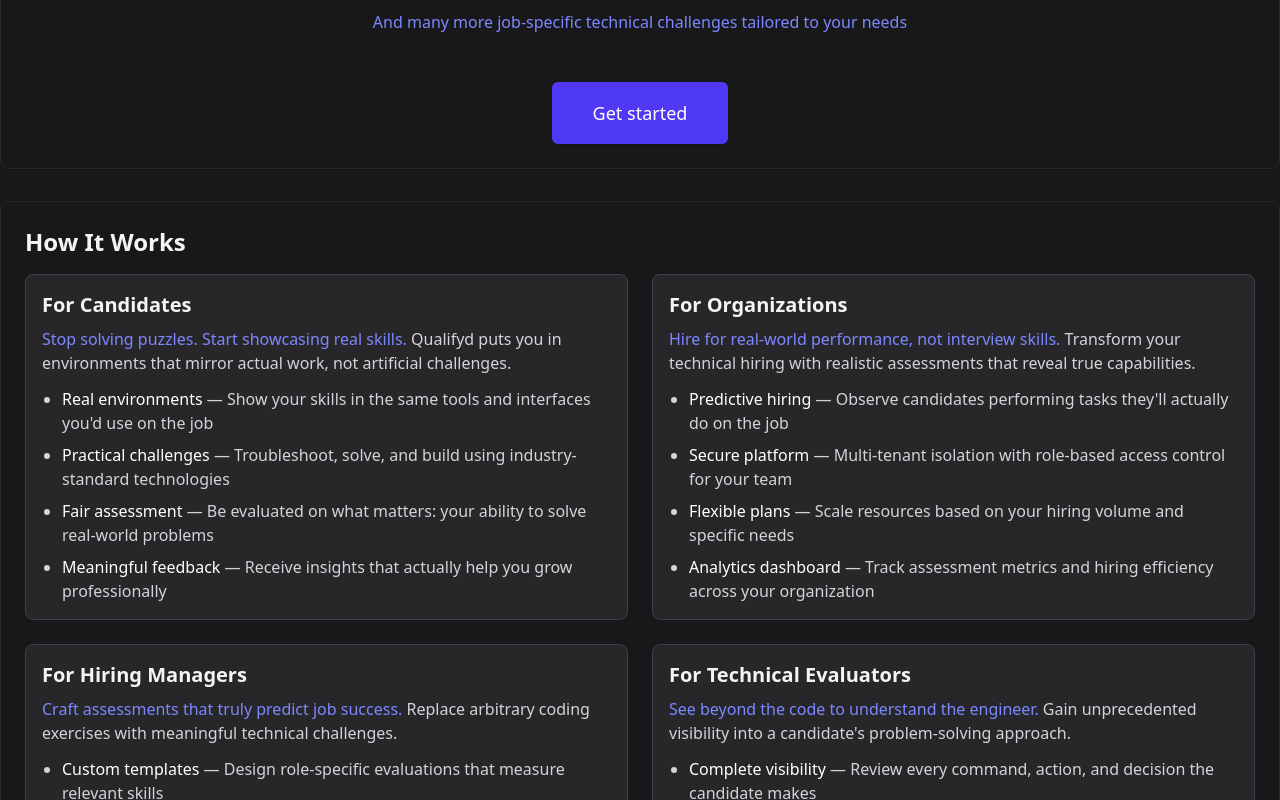
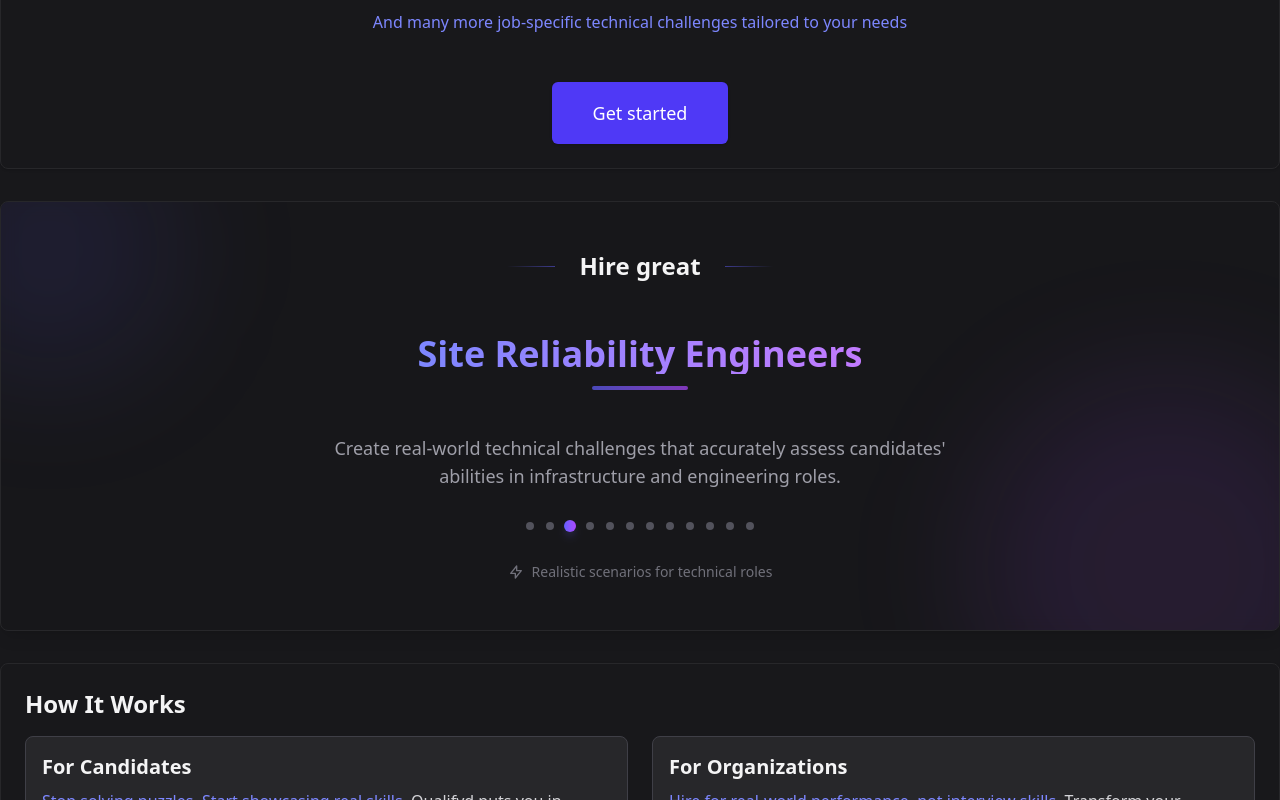
Before and after one commit to cstanislawski/qualifyd, a Next.js app in the folder frontend/: page / in a window 1280 px wide. Shown: the part 740-1540 px from the top of the page. Built offline with nearby package versions, Linux system fonts and the light colour scheme.

Commit message:
add Roles Carousel component to showcase job roles and enhance homepage

```diff
--- a/frontend/src/app/page.tsx
+++ b/frontend/src/app/page.tsx
@@ -1,4 +1,5 @@
 import Link from 'next/link';
+import RolesCarousel from '../components/RolesCarousel';
 
 export default function Home() {
   return (
@@ -105,6 +106,9 @@
         </div>
       </div>
 
+      {/* Roles Carousel Section */}
+      <RolesCarousel />
+
       <div className="mt-8 bg-zinc-900 overflow-hidden shadow rounded-lg border border-zinc-800">
         <div className="px-4 py-5 sm:p-6">
           <h2 className="text-2xl font-bold text-zinc-100 mb-4">
@@ -165,7 +169,7 @@
             </div>
           </div>
         </div>
-    </div>
+      </div>
     </>
   );
 }
--- /dev/null
+++ b/frontend/src/components/RolesCarousel.tsx
@@ -0,0 +1,110 @@
+"use client";
+
+import { useEffect, useState } from 'react';
+
+/**
+ * A carousel component that cycles through job roles with a fade effect
+ * Implements a slow-cycling carousel for displaying different job roles that can be hired for using Qualifyd
+ */
+export default function RolesCarousel() {
+  // List of job roles to display in the carousel
+  const roles = [
+    'Platform Engineers',
+    'DevOps Engineers',
+    'Site Reliability Engineers',
+    'Infrastructure Engineers',
+    'Cloud Engineers',
+    'Network Engineers',
+    'DevSecOps Engineers',
+    'Security Engineers',
+    'Database Administrators',
+    'System Administrators',
+    'Solutions Architects',
+    'Software Engineers',
+  ];
+
+  // State for the current role index and visibility
+  const [currentRoleIndex, setCurrentRoleIndex] = useState(0);
+  const [isVisible, setIsVisible] = useState(true);
+
+  // Effect to handle the carousel animation and timing
+  useEffect(() => {
+    // First fade out the current role
+    const fadeOutTimeout = setTimeout(() => {
+      setIsVisible(false);
+    }, 2000); // Show each role for 2 seconds before starting fade out
+
+    // Then change to the next role and fade in
+    const changeRoleTimeout = setTimeout(() => {
+      setCurrentRoleIndex((prevIndex) => (prevIndex + 1) % roles.length);
+      setIsVisible(true);
+    }, 2500); // 500ms for fade out, then change the role
+
+    // Clean up timeouts on component unmount or role change
+    return () => {
+      clearTimeout(fadeOutTimeout);
+      clearTimeout(changeRoleTimeout);
+    };
+  }, [currentRoleIndex, roles.length]);
+
+  return (
+    <div className="mt-8 bg-zinc-900/80 overflow-hidden shadow-lg rounded-lg border border-zinc-800 backdrop-blur-sm">
+      <div className="px-4 py-12 sm:px-6 relative">
+        {/* Background gradient decorations */}
+        <div className="absolute -top-20 -left-20 w-64 h-64 bg-indigo-500/10 rounded-full blur-3xl"></div>
+        <div className="absolute -bottom-32 -right-20 w-96 h-96 bg-purple-500/10 rounded-full blur-3xl"></div>
+
+        <div className="max-w-4xl mx-auto text-center relative z-10">
+          <div className="flex items-center justify-center mb-8">
+            <div className="h-[1px] w-12 bg-gradient-to-r from-transparent to-indigo-500/50 mr-6"></div>
+            <h2 className="text-2xl font-bold text-zinc-100">
+              Hire great
+            </h2>
+            <div className="h-[1px] w-12 bg-gradient-to-l from-transparent to-indigo-500/50 ml-6"></div>
+          </div>
+
+          <div className="h-20 flex items-center justify-center overflow-hidden">
+            <div
+              className={`relative text-4xl font-bold bg-clip-text text-transparent bg-gradient-to-r from-indigo-400 to-purple-400 transition-all duration-700 transform ${
+                isVisible ? 'opacity-100 translate-y-0' : 'opacity-0 translate-y-4'
+              }`}
+            >
+              {roles[currentRoleIndex]}
+              <div className="absolute -bottom-4 left-1/2 transform -translate-x-1/2 w-24 h-1 bg-gradient-to-r from-indigo-500/70 to-purple-500/70 rounded-full"></div>
+            </div>
+          </div>
+
+          <p className="mt-10 text-zinc-400 max-w-2xl mx-auto text-lg">
+            Create real-world technical challenges that accurately assess candidates&apos;
+            abilities in infrastructure and engineering roles.
+          </p>
+
+          <div className="mt-8 flex flex-wrap justify-center gap-3">
+            {roles.map((_, index) => (
+              <button
+                key={index}
+                className={`w-2 h-2 rounded-full transition-all duration-300 ${
+                  index === currentRoleIndex
+                    ? 'bg-gradient-to-r from-indigo-500 to-purple-500 scale-150 shadow-md shadow-indigo-500/20'
+                    : 'bg-zinc-600 hover:bg-zinc-500'
+                }`}
+                onClick={() => {
+                  setCurrentRoleIndex(index);
+                  setIsVisible(true);
+                }}
+                aria-label={`Show ${roles[index]}`}
+              />
+            ))}
+          </div>
+
+          <div className="mt-8 flex justify-center items-center text-zinc-500 text-sm">
+            <svg xmlns="http://www.w3.org/2000/svg" className="h-4 w-4 mr-2" fill="none" viewBox="0 0 24 24" stroke="currentColor">
+              <path strokeLinecap="round" strokeLinejoin="round" strokeWidth={2} d="M13 10V3L4 14h7v7l9-11h-7z" />
+            </svg>
+            <span>Realistic scenarios for technical roles</span>
+          </div>
+        </div>
+      </div>
+    </div>
+  );
+}
```
Also changed, not shown: 1 other file (tests, documents, lock files or other folders).
